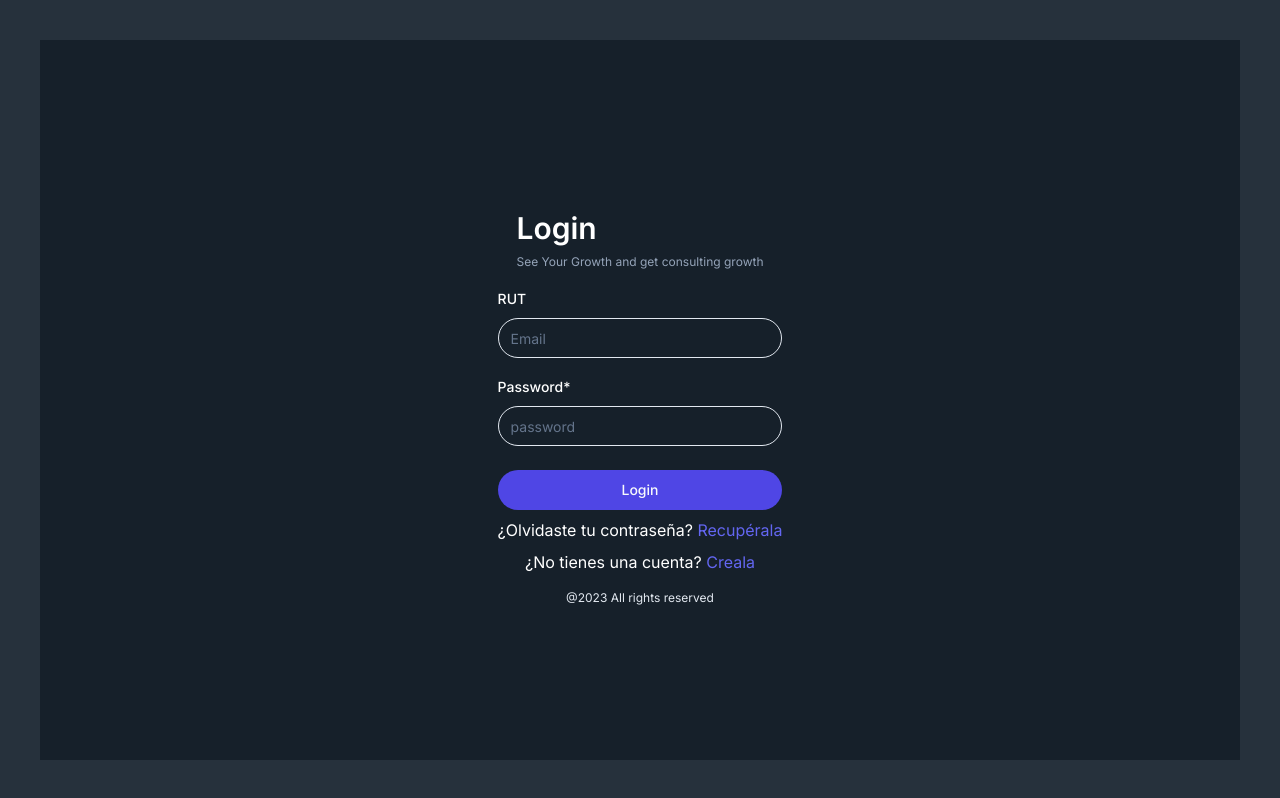
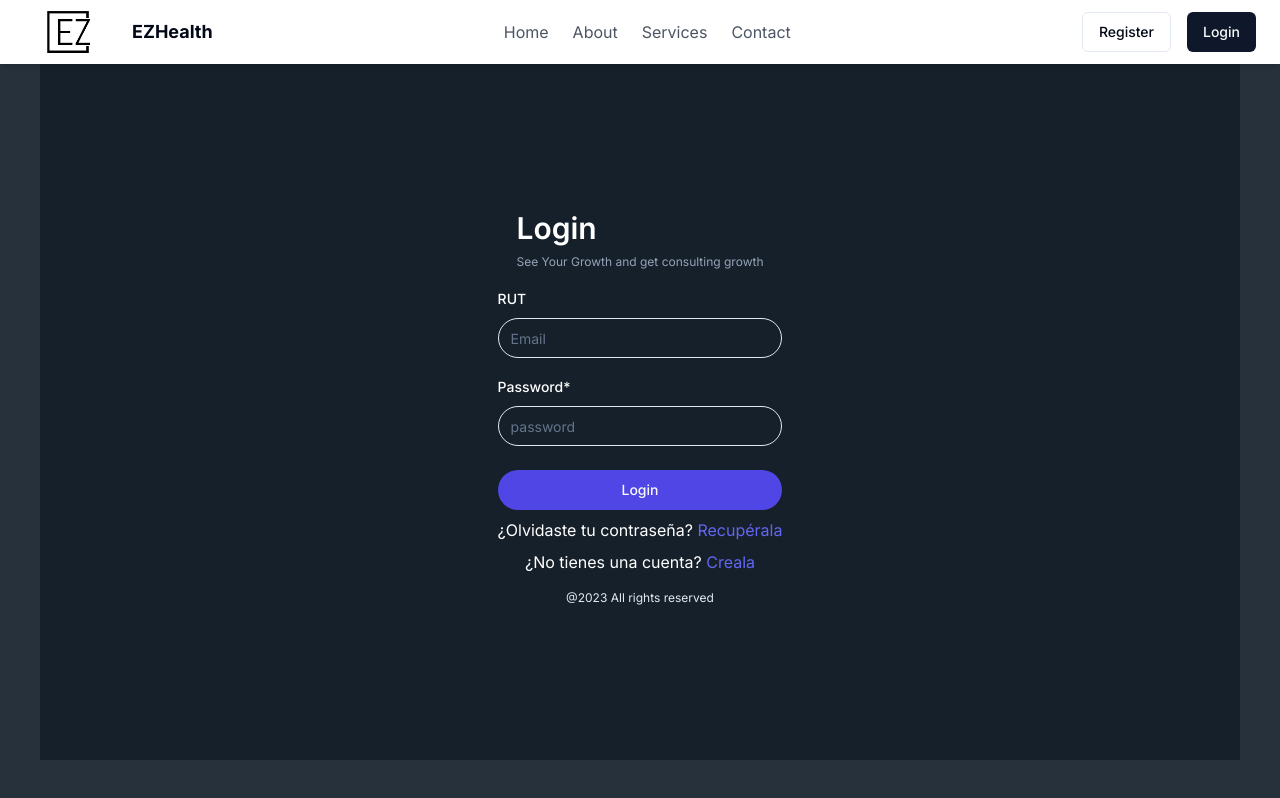
Before and after one commit to EzHealth-Centro-de-salud/frontend, a Next.js app: page /auth/login in a window 1280 px wide. Built offline with nearby package versions, Linux system fonts and the light colour scheme.

Commit message:
Add NavBar component to layout.tsx

```diff
--- a/app/layout.tsx
+++ b/app/layout.tsx
@@ -1,6 +1,7 @@
 import type { Metadata } from "next";
 import { Inter } from "next/font/google";
 import "./globals.css";
+import NavBar from "@/components/ui/navbar";
 
 const inter = Inter({ subsets: ["latin"] });
 
@@ -16,7 +17,9 @@ export default function RootLayout({
 }>) {
   return (
     <html lang="en">
-      <body className={inter.className}>{children}</body>
+      <body className={inter.className}>
+        <NavBar />
+        {children}</body>
     </html>
   );
 }
--- /dev/null
+++ b/components/ui/navbar.tsx
@@ -0,0 +1,59 @@
+import Link from "next/link";
+import { Button } from "./button"; // Assuming Button, ButtonVariant, and ButtonSize are defined in './button'
+import Image from "next/image";
+
+interface NavBarProps {
+  // Define any props if needed
+}
+
+const NavBar: React.FC<NavBarProps> = () => {
+  return (
+    <header className="fixed top-0 left-0 w-full bg-white shadow-md z-50 dark:bg-gray-900">
+      <div className="container mx-auto px-4 md:px-6 flex items-center justify-between h-16">
+        <Link href="#" className="flex items-center gap-2">
+            <Image src="/EzTransparentLogo.png" width="100" height="100" alt="Logo" />
+
+
+          <span className="text-lg font-bold">EZHealth</span>
+        </Link>
+        <nav className="hidden md:flex items-center gap-6">
+          <Link
+            href="#"
+            className="text-gray-600 hover:text-blue-500 transition-colors dark:text-gray-400 dark:hover:text-blue-500"
+          >
+            Home
+          </Link>
+          <Link
+            href="#"
+            className="text-gray-600 hover:text-blue-500 transition-colors dark:text-gray-400 dark:hover:text-blue-500"
+          >
+            About
+          </Link>
+          <Link
+            href="#"
+            className="text-gray-600 hover:text-blue-500 transition-colors dark:text-gray-400 dark:hover:text-blue-500"
+          >
+            Services
+          </Link>
+          <Link
+            href="#"
+            className="text-gray-600 hover:text-blue-500 transition-colors dark:text-gray-400 dark:hover:text-blue-500"
+          >
+            Contact
+          </Link>
+        </nav>
+        <div className="flex items-center gap-4">
+          <Button className="hidden md:inline-flex" variant={"outline"}>
+            Register
+          </Button>
+          <Button className="hidden md:inline-flex">Login</Button>
+          <Button className="md:hidden" size={"icon"} variant={"outline"}>
+            <span className="sr-only">Toggle navigation</span>
+          </Button>
+        </div>
+      </div>
+    </header>
+  );
+};
+
+export default NavBar;
```
Also changed, not shown: public/EzTransparentLogo.png (added).
